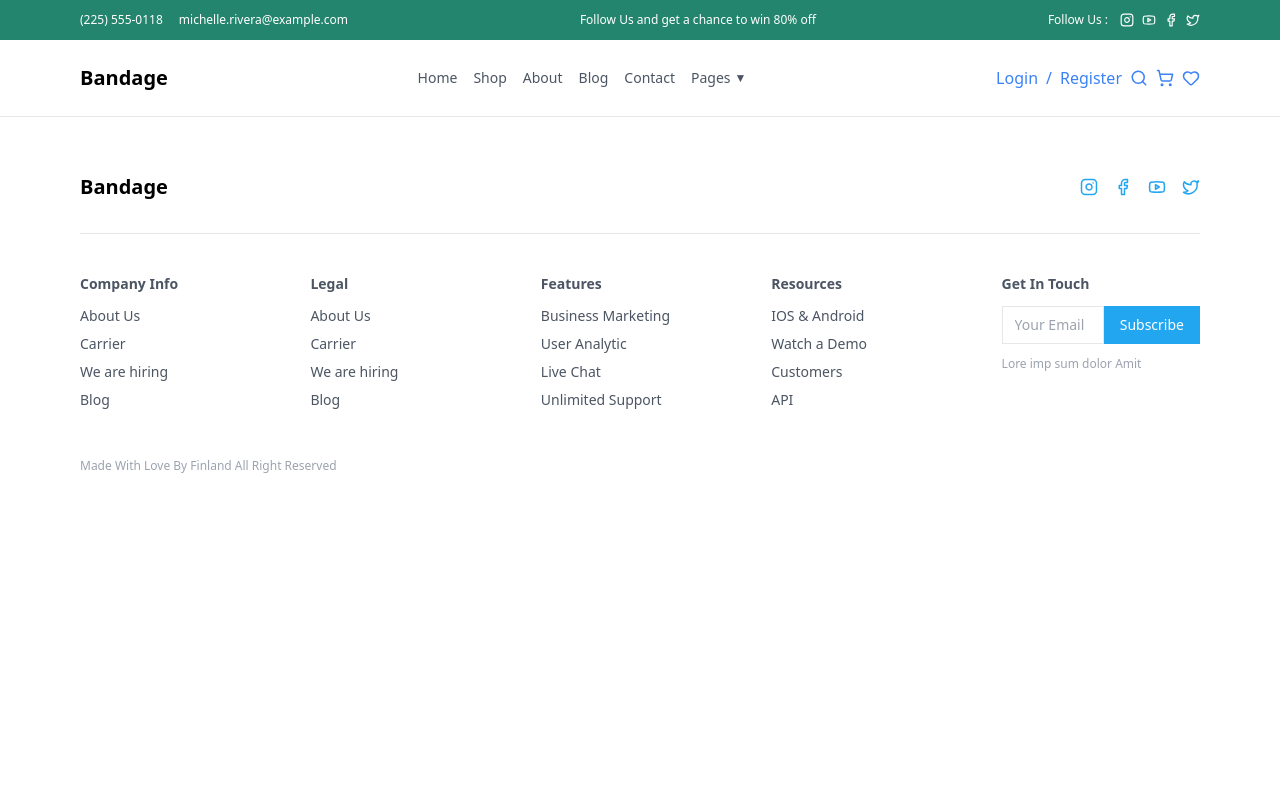
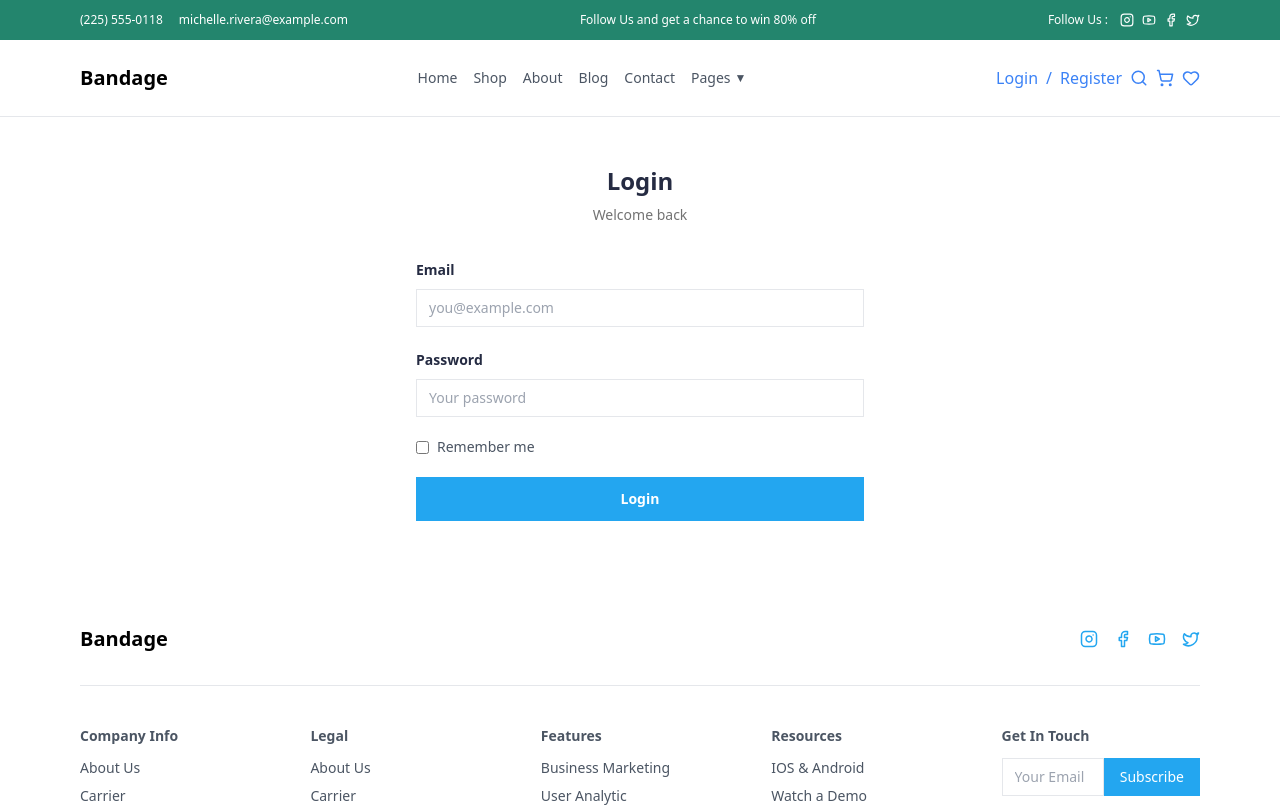
Before and after one commit to muhammeTopcu/e-commerce, a React (Vite) app: page /login in a window 1280 px wide. Shown: the top 807 px of the page. Built offline with nearby package versions, Linux system fonts and the light colour scheme.

Commit message:
T10: Login form with redux thunk and gravatar

```diff
--- a/package.json
+++ b/package.json
@@ -12,8 +12,10 @@
   "dependencies": {
     "axios": "^1.13.2",
     "lucide-react": "^0.562.0",
+    "prop-types": "^15.8.1",
     "react": "^19.2.0",
     "react-dom": "^19.2.0",
+    "react-gravatar": "^2.6.3",
     "react-hook-form": "^7.56.4",
     "react-redux": "^9.2.0",
     "react-router-dom": "^7.12.0",
--- a/src/App.jsx
+++ b/src/App.jsx
@@ -7,6 +7,7 @@ import ContactPage from "./pages/ContactPage";
 import TeamPage from "./pages/TeamPage";
 import AboutPage from "./pages/AboutPage";
 import SignupPage from "./pages/SignupPage";
+import LoginPage from "./pages/LoginPage";
 
 function App() {
   return (
@@ -19,6 +20,7 @@ function App() {
         <Route path="/contact" element={<ContactPage />} />
         <Route path="/team" element={<TeamPage />} />
         <Route path="/signup" element={<SignupPage />} />
+        <Route path="/login" element={<LoginPage />} />
       </Routes>
     </PageContent>
   );
--- a/src/components/HeroSlider.jsx
+++ b/src/components/HeroSlider.jsx
@@ -16,7 +16,7 @@ function HeroSlider() {
       >
         <SwiperSlide>
           <div
-            className="h-[480px] md:h-[1000px] bg-cover bg-center"
+            className="h-[480px] md:h-[600px] bg-cover bg-center"
             style={{ backgroundImage: `url(${heroImage})` }}
           >
             <div className="max-w-6xl mx-auto px-6 w-full h-full flex items-center md:grid md:grid-cols-2">
@@ -55,7 +55,7 @@ function HeroSlider() {
 
         <SwiperSlide>
           <div
-            className="h-[480px] md:h-[1000px] bg-cover bg-center"
+            className="h-[480px] md:h-[600px] bg-cover bg-center"
             style={{ backgroundImage: `url(${heroImage})` }}
           >
             <div className="max-w-6xl mx-auto px-6 w-full h-full flex items-center md:grid md:grid-cols-2">
--- a/src/layout/Header.jsx
+++ b/src/layout/Header.jsx
@@ -1,5 +1,7 @@
 import { useState } from "react";
-import { Link } from "react-router-dom";
+import { Link, useLocation } from "react-router-dom";
+import { useSelector } from "react-redux";
+import Gravatar from "react-gravatar";
 import {
   Facebook,
   Instagram,
@@ -14,6 +16,10 @@ import {
 
 function Header() {
   const [mobileOpen, setMobileOpen] = useState(false);
+  const location = useLocation();
+  const user = useSelector((state) => state.client.user);
+  const userEmail = user?.email;
+  const userName = user?.name || user?.fullName || "User";
 
   return (
     <header className="w-full relative bg-white">
@@ -99,9 +105,25 @@ function Header() {
           <div className="flex items-center gap-4 text-blue-500">
             {/* DESKTOP ICONS */}
             <div className="hidden md:flex items-center gap-2">
-              <Link to="/login">Login</Link>
-              <span>/</span>
-              <Link to="/signup">Register</Link>
+              {userEmail ? (
+                <div className="flex items-center gap-2 text-gray-700">
+                  <Gravatar
+                    email={userEmail}
+                    size={28}
+                    default="identicon"
+                    className="rounded-full"
+                  />
+                  <span className="text-sm font-medium">{userName}</span>
+                </div>
+              ) : (
+                <>
+                  <Link to="/login" state={{ from: location.pathname }}>
+                    Login
+                  </Link>
+                  <span>/</span>
+                  <Link to="/signup">Register</Link>
+                </>
+              )}
               <Search size={18} />
               <ShoppingCart size={18} />
               <Heart size={18} />
@@ -146,9 +168,25 @@ function Header() {
           {/* LOGIN */}
           <div className="flex items-center justify-center gap-2 pb-6 text-blue-500">
             <User size={18} />
-            <Link to="/login">Login</Link>
-            <span>/</span>
-            <Link to="/signup">Register</Link>
+            {userEmail ? (
+              <div className="flex items-center gap-2 text-gray-700">
+                <Gravatar
+                  email={userEmail}
+                  size={24}
+                  default="identicon"
+                  className="rounded-full"
+                />
+                <span className="text-sm font-medium">{userName}</span>
+              </div>
+            ) : (
+              <>
+                <Link to="/login" state={{ from: location.pathname }}>
+                  Login
+                </Link>
+                <span>/</span>
+                <Link to="/signup">Register</Link>
+              </>
+            )}
           </div>
 
           {/* ICONS */}
--- /dev/null
+++ b/src/pages/LoginPage.jsx
@@ -0,0 +1,112 @@
+import { useForm } from "react-hook-form";
+import { useDispatch } from "react-redux";
+import { useLocation, useNavigate } from "react-router-dom";
+import { ToastContainer, toast } from "react-toastify";
+import "react-toastify/dist/ReactToastify.css";
+import { loginUser } from "../store/thunks/authThunks";
+
+function LoginPage() {
+  const dispatch = useDispatch();
+  const navigate = useNavigate();
+  const location = useLocation();
+  const from = location.state?.from || "/";
+
+  const {
+    register,
+    handleSubmit,
+    formState: { errors, isSubmitting },
+  } = useForm();
+
+  const onSubmit = async (formData) => {
+    try {
+      await dispatch(
+        loginUser({
+          email: formData.email,
+          password: formData.password,
+          remember: formData.remember,
+        }),
+      );
+      navigate(from);
+    } catch (error) {
+      const message =
+        error?.response?.data?.message || "Login failed. Please try again.";
+      toast.error(message);
+    }
+  };
+
+  return (
+    <section className="max-w-6xl mx-auto px-4 py-12">
+      <div className="max-w-md mx-auto">
+        <h1 className="text-2xl font-bold text-[#252B42] text-center">
+          Login
+        </h1>
+        <p className="mt-2 text-sm text-[#737373] text-center">
+          Welcome back
+        </p>
+
+        <form className="mt-8 space-y-5" onSubmit={handleSubmit(onSubmit)}>
+          <div>
+            <label className="text-sm font-semibold text-[#252B42]">
+              Email
+            </label>
+            <input
+              className="mt-2 w-full border px-3 py-2 text-sm"
+              type="email"
+              placeholder="you@example.com"
+              {...register("email", {
+                required: "Email is required",
+                pattern: {
+                  value: /^[^\s@]+@[^\s@]+\.[^\s@]+$/,
+                  message: "Enter a valid email",
+                },
+              })}
+            />
+            {errors.email && (
+              <p className="mt-1 text-xs text-red-500">
+                {errors.email.message}
+              </p>
+            )}
+          </div>
+
+          <div>
+            <label className="text-sm font-semibold text-[#252B42]">
+              Password
+            </label>
+            <input
+              className="mt-2 w-full border px-3 py-2 text-sm"
+              type="password"
+              placeholder="Your password"
+              {...register("password", {
+                required: "Password is required",
+              })}
+            />
+            {errors.password && (
+              <p className="mt-1 text-xs text-red-500">
+                {errors.password.message}
+              </p>
+            )}
+          </div>
+
+          <label className="flex items-center gap-2 text-sm text-gray-600">
+            <input type="checkbox" {...register("remember")} />
+            Remember me
+          </label>
+
+          <button
+            type="submit"
+            className="w-full bg-[#23A6F0] text-white py-3 text-sm font-semibold disabled:opacity-60 flex items-center justify-center gap-2"
+            disabled={isSubmitting}
+          >
+            {isSubmitting && (
+              <span className="h-4 w-4 animate-spin rounded-full border-2 border-white/70 border-t-transparent" />
+            )}
+            {isSubmitting ? "Logging in..." : "Login"}
+          </button>
+        </form>
+      </div>
+      <ToastContainer position="top-right" autoClose={2500} />
+    </section>
+  );
+}
+
+export default LoginPage;
--- /dev/null
+++ b/src/store/thunks/authThunks.js
@@ -0,0 +1,19 @@
+import api from "../../api/axiosInstance";
+import { setUser } from "../actions/clientActions";
+
+export const loginUser =
+  ({ email, password, remember }) =>
+  async (dispatch) => {
+    const response = await api.post("/login", { email, password });
+    const data = response.data || {};
+    const user = data.user || data;
+
+    dispatch(setUser(user));
+
+    const token = data.token || data.accessToken;
+    if (remember && token) {
+      localStorage.setItem("token", token);
+    }
+
+    return user;
+  };
```
Also changed, not shown: src/components/VitaSlider.jsx (line endings or trailing spaces), 1 other file (tests, documents, lock files or other folders).
